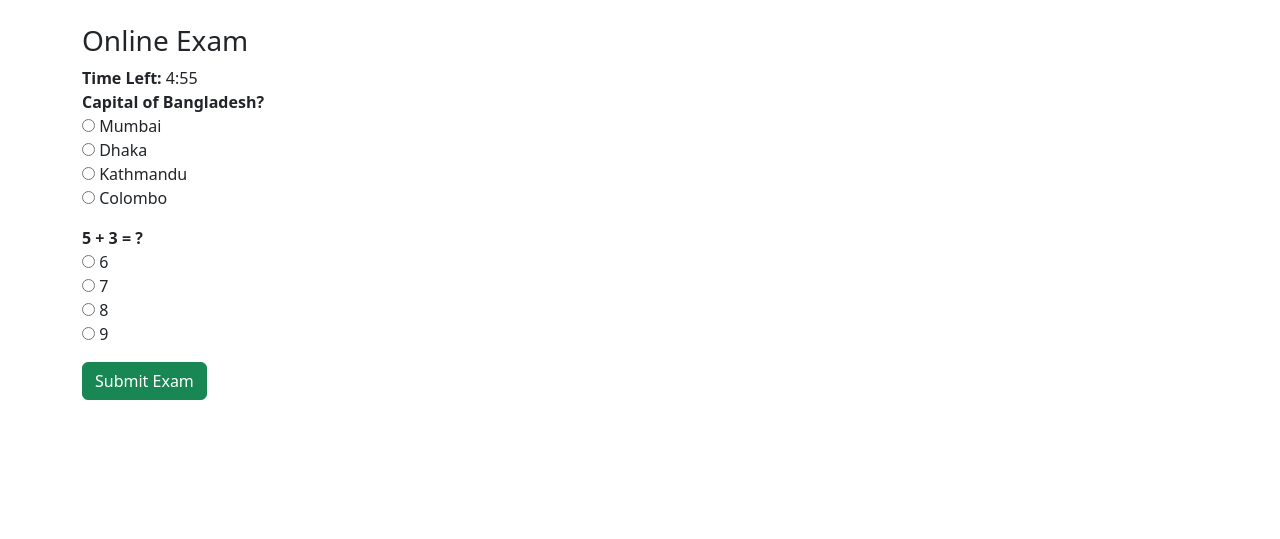
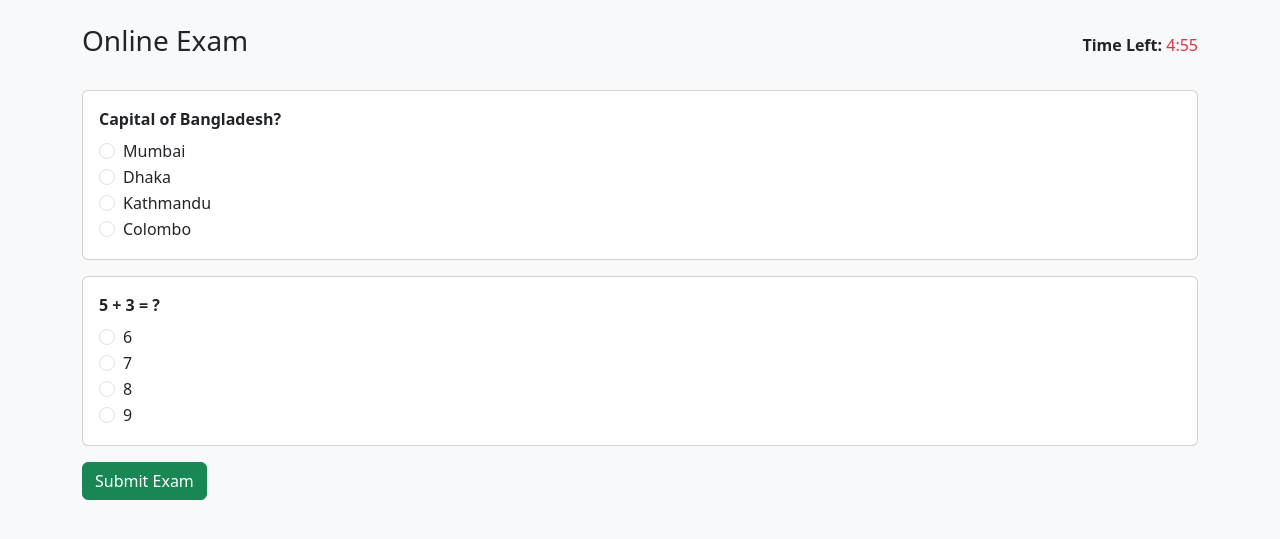
Before and after one commit to BiplobBiswash/Online-exam-system-, a PHP site: page /exam.php in a window 1280 px wide. Shown: the top 539 px of the page. Run offline with PHP 8.4, Linux system fonts and the light colour scheme; a user stored in the database is signed in; data comes from the database, SQL or seed files in the repository; data that the repository does not hold is empty.

Commit message:
Add files via upload

```diff
--- a/exam.php
+++ b/exam.php
@@ -9,9 +9,11 @@ $result = $conn->query("SELECT * FROM questions ORDER BY RAND()");
 <html>
 <head>
     <title>Exam</title>
-    <link href="https://cdn.jsdelivr.net/npm/bootstrap@5.3.0/dist/css/bootstrap.min.css" rel="stylesheet">
+
+<link href="https://cdn.jsdelivr.net/npm/bootstrap@5.3.0/dist/css/bootstrap.min.css" rel="stylesheet">
+
     <script>
-        let timer = 60 * 5; // 5 minutes
+        let timer = 60 * 5;
         function startTimer() {
             const interval = setInterval(function () {
                 let minutes = Math.floor(timer / 60);
@@ -25,20 +27,26 @@ $result = $conn->query("SELECT * FROM questions ORDER BY RAND()");
         }
     </script>
 </head>
-<body onload="startTimer()" class="container mt-4">
-    <h3>Online Exam</h3>
-    <div><strong>Time Left:</strong> <span id="timer">5:00</span></div>
-    <form id="examForm" action="submit_exam.php" method="POST">
+<body onload="startTimer()" class="bg-light">
+<div class="container mt-4">
+    <div class="d-flex justify-content-between align-items-center">
+        <h3>Online Exam</h3>
+        <div><strong>Time Left:</strong> <span id="timer" class="text-danger">5:00</span></div>
+    </div>
+    <form id="examForm" action="submit_exam.php" method="POST" class="mt-4">
         <?php
         while ($row = $result->fetch_assoc()) {
-            echo "<div class='mb-3'><strong>{$row['question']}</strong><br>";
-            echo "<input type='radio' name='q{$row['id']}' value='A'> {$row['option_a']}<br>";
-            echo "<input type='radio' name='q{$row['id']}' value='B'> {$row['option_b']}<br>";
-            echo "<input type='radio' name='q{$row['id']}' value='C'> {$row['option_c']}<br>";
-            echo "<input type='radio' name='q{$row['id']}' value='D'> {$row['option_d']}<br></div>";
+            echo "<div class='card p-3 mb-3'>";
+            echo "<p class='mb-2'><strong>{$row['question']}</strong></p>";
+            echo "<div class='form-check'><input class='form-check-input' type='radio' name='q{$row['id']}' value='A'> <label class='form-check-label'>{$row['option_a']}</label></div>";
+            echo "<div class='form-check'><input class='form-check-input' type='radio' name='q{$row['id']}' value='B'> <label class='form-check-label'>{$row['option_b']}</label></div>";
+            echo "<div class='form-check'><input class='form-check-input' type='radio' name='q{$row['id']}' value='C'> <label class='form-check-label'>{$row['option_c']}</label></div>";
+            echo "<div class='form-check'><input class='form-check-input' type='radio' name='q{$row['id']}' value='D'> <label class='form-check-label'>{$row['option_d']}</label></div>";
+            echo "</div>";
         }
         ?>
         <button type="submit" class="btn btn-success">Submit Exam</button>
     </form>
+</div>
 </body>
 </html>
```
Also changed, not shown: login.php (+20 -8 lines).
